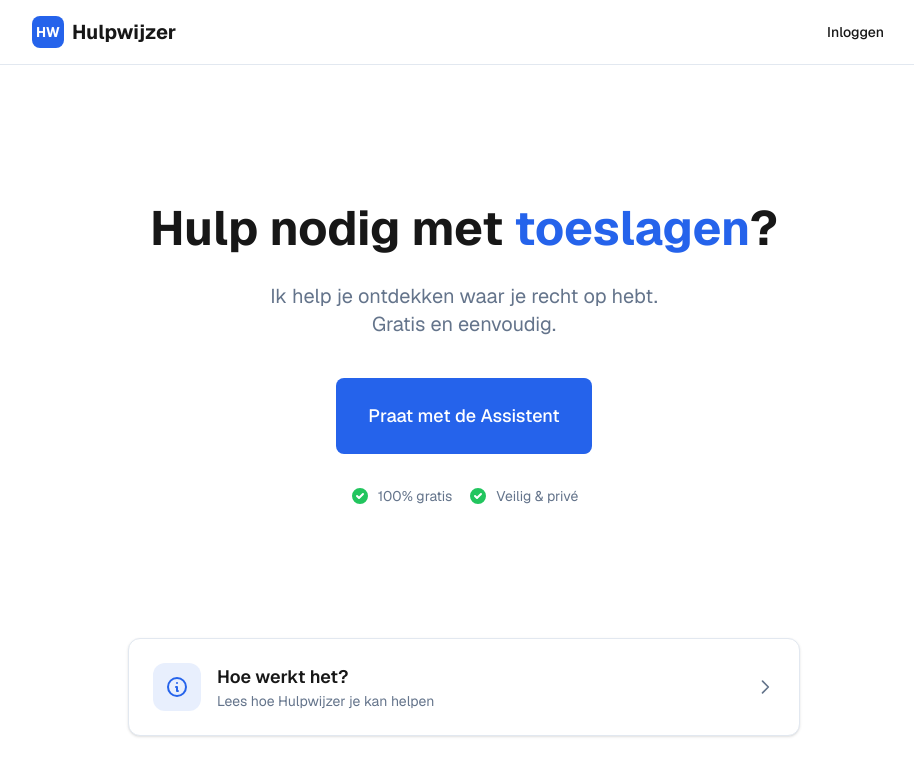
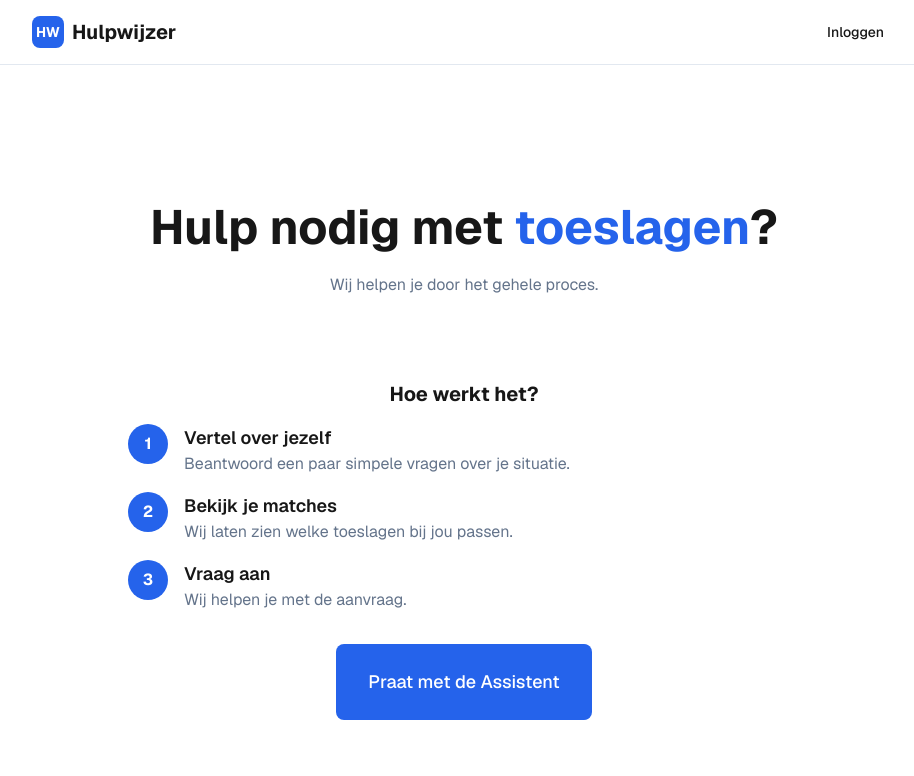
Before and after one commit to Table-Tech/AI-Fixathon, a Next.js app: page / in a window 1280 px wide. Shown: the top 776 px of the page, without its empty margins (176-1090 px from the left). Built offline with nearby package versions, Linux system fonts and the light colour scheme.

Commit message:
fixed home page

```diff
--- a/app/page.tsx
+++ b/app/page.tsx
@@ -1,4 +1,4 @@
-import { Button, Card, CardContent } from "@/components/ui";
+import { Button } from "@/components/ui";
 import Link from "next/link";
 
 export default function Home() {
@@ -19,82 +19,78 @@ export default function Home() {
         </nav>
       </header>
 
-      <main className="flex-1 flex flex-col">
-        {/* Hero - Simple and Clear */}
-        <section className="flex-1 flex flex-col justify-center px-6 py-12 md:py-20">
-          <div className="max-w-2xl mx-auto text-center">
+      <main className="flex-1 flex flex-col px-6 py-12 md:py-20">
+        <div className="max-w-2xl mx-auto w-full flex-1 flex flex-col justify-between">
+          {/* Hero sectie */}
+          <div className="flex-1 flex flex-col justify-center">
             {/* Logo for mobile */}
-            <div className="md:hidden mb-8">
+            <div className="md:hidden mb-6 text-center">
               <div className="w-16 h-16 bg-[var(--primary)] rounded-2xl flex items-center justify-center mx-auto">
                 <span className="text-white font-bold text-2xl">HW</span>
               </div>
             </div>
 
-            <h1 className="text-3xl sm:text-4xl md:text-5xl font-bold leading-tight">
+            <h1 className="text-3xl sm:text-4xl md:text-5xl font-bold leading-tight text-center">
               Hulp nodig met{" "}
               <span className="text-[var(--primary)]">toeslagen</span>?
             </h1>
 
-            <p className="mt-6 text-lg md:text-xl text-[var(--muted-foreground)]">
-              Ik help je ontdekken waar je recht op hebt.
-              <br className="hidden sm:block" />
-              Gratis en eenvoudig.
+            <p className="mt-4 text-center text-[var(--muted-foreground)]">
+              Wij helpen je door het gehele proces.
             </p>
+          </div>
+
+          {/* Hoe werkt het - stappen */}
+          <div className="pt-8">
+            <h2 className="text-xl font-bold mb-4 text-center">Hoe werkt het?</h2>
+            <div className="space-y-4">
+            <div className="flex items-start gap-4">
+              <div className="w-10 h-10 bg-[var(--primary)] rounded-full flex items-center justify-center text-white font-bold flex-shrink-0">
+                1
+              </div>
+              <div>
+                <h3 className="font-semibold text-lg">Vertel over jezelf</h3>
+                <p className="text-[var(--muted-foreground)]">
+                  Beantwoord een paar simpele vragen over je situatie.
+                </p>
+              </div>
+            </div>
+
+            <div className="flex items-start gap-4">
+              <div className="w-10 h-10 bg-[var(--primary)] rounded-full flex items-center justify-center text-white font-bold flex-shrink-0">
+                2
+              </div>
+              <div>
+                <h3 className="font-semibold text-lg">Bekijk je matches</h3>
+                <p className="text-[var(--muted-foreground)]">
+                  Wij laten zien welke toeslagen bij jou passen.
+                </p>
+              </div>
+            </div>
+
+            <div className="flex items-start gap-4">
+              <div className="w-10 h-10 bg-[var(--primary)] rounded-full flex items-center justify-center text-white font-bold flex-shrink-0">
+                3
+              </div>
+              <div>
+                <h3 className="font-semibold text-lg">Vraag aan</h3>
+                <p className="text-[var(--muted-foreground)]">
+                  Wij helpen je met de aanvraag.
+                </p>
+              </div>
+            </div>
+          </div>
 
             {/* Main CTA */}
-            <div className="mt-10">
+            <div className="mt-8 text-center">
               <Link href="/assistent">
                 <Button size="lg" className="w-full sm:w-auto text-lg px-8 py-6 h-auto">
                   Praat met de Assistent
                 </Button>
               </Link>
             </div>
-
-            {/* Trust badges */}
-            <div className="mt-8 flex flex-col sm:flex-row items-center justify-center gap-4 text-sm text-[var(--muted-foreground)]">
-              <div className="flex items-center gap-2">
-                <svg className="w-5 h-5 text-[var(--success)]" fill="currentColor" viewBox="0 0 20 20">
-                  <path fillRule="evenodd" d="M10 18a8 8 0 100-16 8 8 0 000 16zm3.707-9.293a1 1 0 00-1.414-1.414L9 10.586 7.707 9.293a1 1 0 00-1.414 1.414l2 2a1 1 0 001.414 0l4-4z" clipRule="evenodd" />
-                </svg>
-                <span>100% gratis</span>
-              </div>
-              <div className="flex items-center gap-2">
-                <svg className="w-5 h-5 text-[var(--success)]" fill="currentColor" viewBox="0 0 20 20">
-                  <path fillRule="evenodd" d="M10 18a8 8 0 100-16 8 8 0 000 16zm3.707-9.293a1 1 0 00-1.414-1.414L9 10.586 7.707 9.293a1 1 0 00-1.414 1.414l2 2a1 1 0 001.414 0l4-4z" clipRule="evenodd" />
-                </svg>
-                <span>Veilig & privé</span>
-              </div>
-            </div>
           </div>
-        </section>
-
-        {/* Simple info card */}
-        <section className="px-6 pb-8 md:pb-16">
-          <div className="max-w-2xl mx-auto">
-            <Link href="/hoe-werkt-het">
-              <Card className="hover:shadow-md transition-shadow cursor-pointer">
-                <CardContent className="p-6">
-                  <div className="flex items-center gap-4">
-                    <div className="w-12 h-12 bg-[var(--primary)]/10 rounded-xl flex items-center justify-center flex-shrink-0">
-                      <svg className="w-6 h-6 text-[var(--primary)]" fill="none" stroke="currentColor" viewBox="0 0 24 24">
-                        <path strokeLinecap="round" strokeLinejoin="round" strokeWidth={2} d="M13 16h-1v-4h-1m1-4h.01M21 12a9 9 0 11-18 0 9 9 0 0118 0z" />
-                      </svg>
-                    </div>
-                    <div className="flex-1">
-                      <h2 className="font-semibold text-lg">Hoe werkt het?</h2>
-                      <p className="text-sm text-[var(--muted-foreground)]">
-                        Lees hoe Hulpwijzer je kan helpen
-                      </p>
-                    </div>
-                    <svg className="w-5 h-5 text-[var(--muted-foreground)]" fill="none" stroke="currentColor" viewBox="0 0 24 24">
-                      <path strokeLinecap="round" strokeLinejoin="round" strokeWidth={2} d="M9 5l7 7-7 7" />
-                    </svg>
-                  </div>
-                </CardContent>
-              </Card>
-            </Link>
-          </div>
-        </section>
+        </div>
       </main>
     </div>
   );
```
